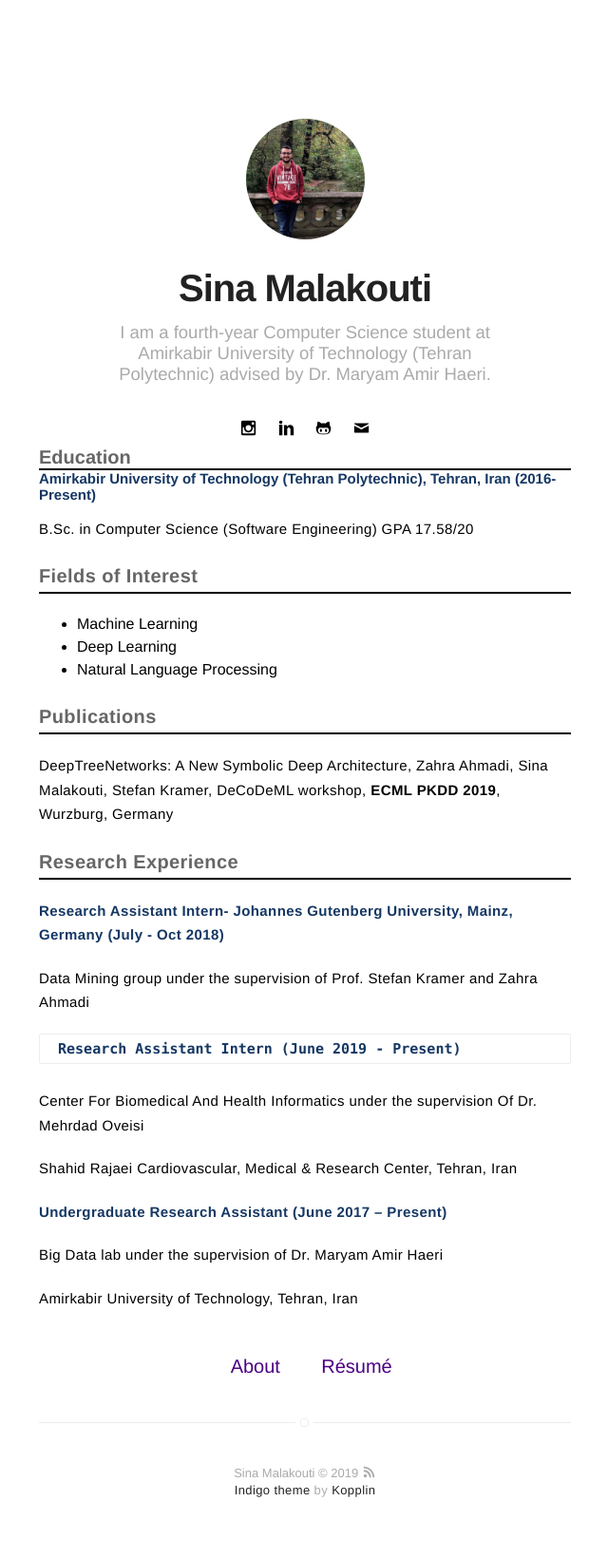
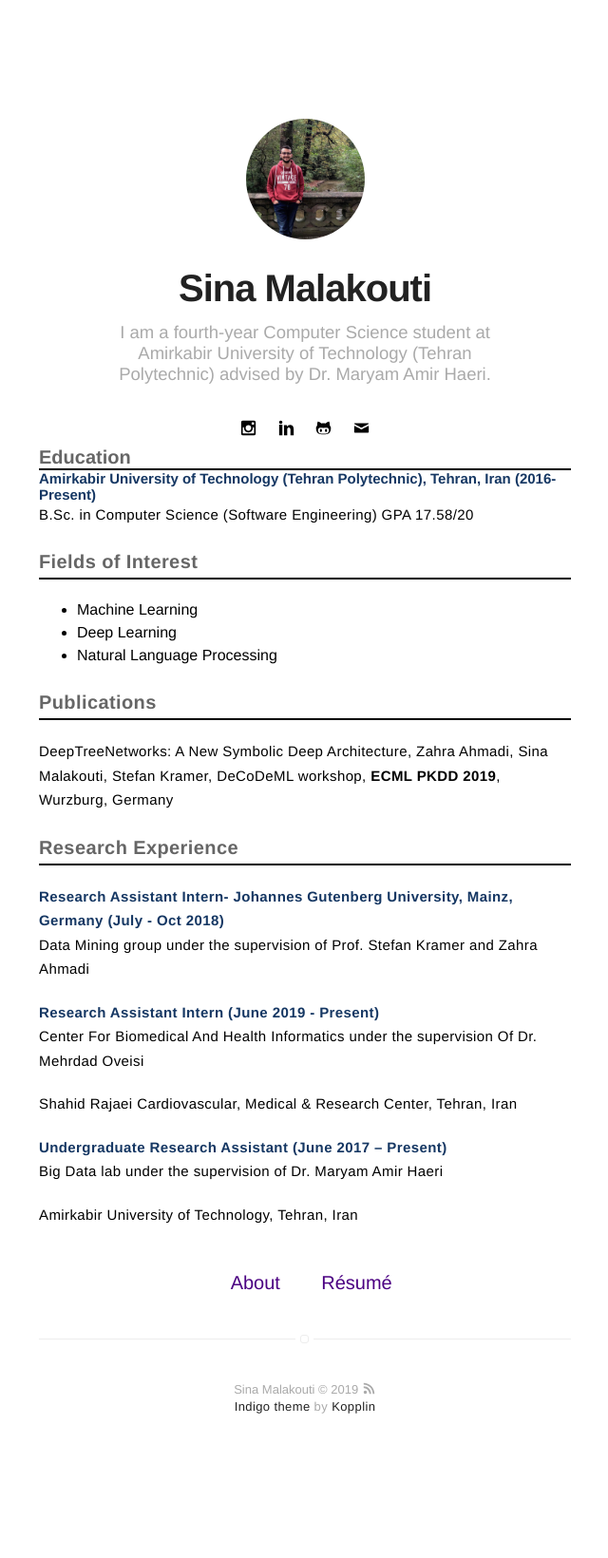
Before and after one commit to sinamalakouti/sinamalakouti.github.io, a Jekyll site: the page built from index.html, in a window 1280 px wide. Shown: the whole page at 95% size, without its empty margins (319-959 px from the left). Built offline with Jekyll 4.4.1, drawn with Linux system fonts in a browser that asks for light colours; after the commit the page ends 1553 px from its top, so only the background shows below that.

Commit message:
just playing around

```diff
--- a/_includes/header.html
+++ b/_includes/header.html
@@ -56,7 +56,7 @@
         <p class="inf_title">Research Assistant Intern- <b> Johannes Gutenberg University, Mainz, Germany</b> (July - Oct 2018)</p>
         <p class="inf_body"> Data Mining group under the supervision of Prof. Stefan Kramer and Zahra Ahmadi</p>
 
-        <pre class="inf_title"> Research Assistant Intern (June 2019 - Present)</pre>
+        <p class="inf_title"> Research Assistant Intern (June 2019 - Present)</p>
         <p class="inf_body">Center For Biomedical And Health Informatics under the supervision Of Dr. Mehrdad Oveisi</p>
         <p class="inf_body">Shahid Rajaei Cardiovascular, Medical & Research Center, Tehran, Iran</p>
         <p class="inf_title">Undergraduate Research Assistant (June 2017 – Present)</p>
--- a/_sass/components/header.sass
+++ b/_sass/components/header.sass
@@ -42,8 +42,12 @@
     font-size: 1.5rem
     font-weight: bold
     color : rgb(21,55,99)
+    padding-bottom: 0
+    margin-bottom: 0
 
 .inf_body
     font-size: 1.5rem
     font-weight: normal
     color: black
+    padding-top: 0
+    margin-top: 0
```
